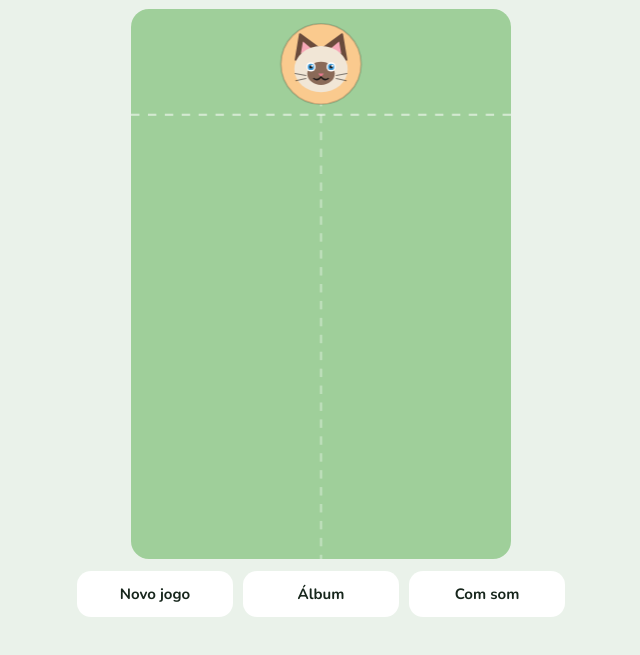
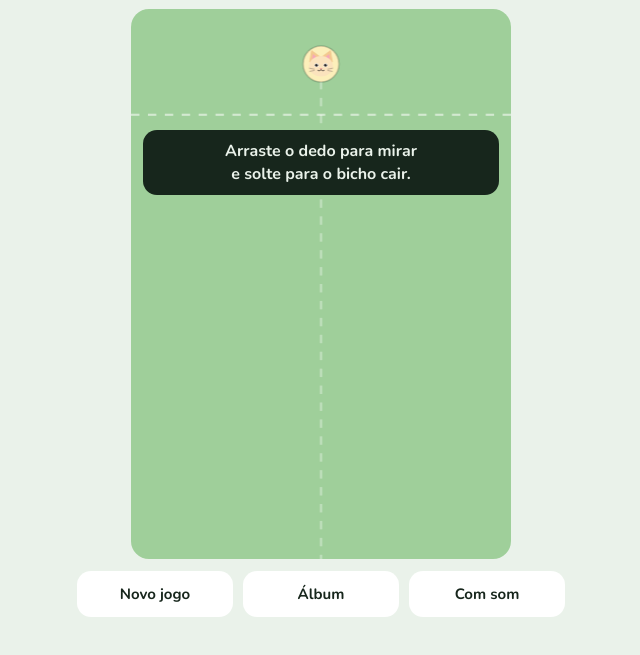
Before and after one commit to lsantoss00/gamenew, a website with bundled scripts: page index.html in a window 1280 px wide. Shown: the part 145-800 px from the top of the page, without its empty margins (319-959 px from the left). Built offline with nearby package versions, Linux system fonts and the light colour scheme.

Commit message:
Add a first-game tutorial
Short tips appear in the yard as things happen: aim and drop, first
merge, the drop clock, the first intruder and combos. Each shows once
and none blocks play. Until the first merge the clock is paused and
only the smallest animal drops, so that merge is guaranteed.

Also fixes the intruder warning sound, which only played when the clock
dropped the animal rather than the player.

Co-Authored-By: Claude Fable 5.2 <noreply@anthropic.com>
Claude-Session: https://claude.ai/code/session_01VX41EpWYoi3JpyjjHsbKXW

```diff
--- a/css/style.css
+++ b/css/style.css
@@ -92,6 +92,13 @@ canvas { display: block; width: 100%; height: 100%; touch-action: none; cursor:
 .pick button { display: flex; align-items: center; gap: 8px; padding: 6px 16px 6px 6px; }
 .pick .face { width: 36px; height: 36px; border-radius: 50%; flex: none; }
 
+.coach {
+  position: absolute; left: 12px; right: 12px; top: 22%; z-index: 3; margin: 0; pointer-events: none;
+  padding: 10px 14px; border-radius: 14px; background: var(--fg); color: var(--bg);
+  font-weight: 700; text-align: center; text-wrap: balance;
+  animation: appear 160ms ease-out;
+}
+
 .overlay {
   position: absolute; inset: 0; z-index: 5; border-radius: 18px;
   background: color-mix(in srgb, var(--bg) 88%, transparent);
@@ -138,5 +145,5 @@ dialog h3.d { color: var(--dog); }
 .album .q { font: 800 22px/1 var(--display); color: var(--muted); }
 
 @media (prefers-reduced-motion: reduce) {
-  .toast { animation: none; }
+  .toast, .coach { animation: none; }
 }
--- a/index.html
+++ b/index.html
@@ -25,6 +25,7 @@
 
   <div class="stage">
     <canvas id="canvas" tabindex="0" aria-label="Quintal: arraste para mirar e solte, ou use as setas e a barra de espaço"></canvas>
+    <p class="coach" id="coach" role="status" hidden></p>
     <div class="overlay" id="over" hidden>
       <h2>O quintal lotou</h2>
       <p>Você fez <b id="final">0</b> pontos. Jogar de novo com:</p>
--- a/js/main.js
+++ b/js/main.js
@@ -120,7 +120,7 @@ function draw() {
   if (!state.over) {
     const r = RADII[state.current - 1];
     drawAnimal(state.current, state.aim, DROP_Y, r, 0, ready ? 1 : 0.35);
-    if (ready && active) { // relógio: o anel vai sumindo até o bicho cair sozinho
+    if (ready && active && !learningBasics()) { // relógio: o anel vai sumindo até o bicho cair sozinho
       ctx.beginPath();
       ctx.arc(state.aim, DROP_Y, r + 5, -Math.PI / 2, -Math.PI / 2 + Math.PI * 2 * (state.timer / dropTime(state)));
       ctx.lineWidth = 4;
@@ -220,6 +220,51 @@ function renderAlbum() {
   }
 }
 
+// --- Tutorial da primeira partida ---
+// Dicas curtas que aparecem no quintal conforme as coisas acontecem, sem travar o jogo.
+
+const TIPS = {
+  aim: 'Arraste o dedo para mirar e solte para o bicho cair.',
+  merge: 'Agora solte outro igual encostado nele: os dois viram um bicho maior.',
+  clock: 'O anel em volta do bicho é o relógio. Se o tempo acabar, ele cai sozinho.',
+  rival: 'Vem aí um intruso! Ele não junta com nada. Para espantá-lo, junte dois bichos encostados nele.',
+  combo: 'Boa! Juntar várias vezes seguidas dá combo e multiplica os pontos.',
+};
+// Quanto tempo cada dica fica na tela; as sem tempo esperam o jogador agir.
+const TIP_SECONDS = { clock: 6, rival: 12, combo: 5 };
+let tutorial = store.get('miau.tutorial', false) ? null : { step: '', t: 0, seen: new Set() };
+
+function tip(step) {
+  if (!tutorial || tutorial.seen.has(step)) return; // cada dica aparece uma vez só
+  tutorial.seen.add(step);
+  tutorial.step = step;
+  tutorial.t = 0;
+  $('coach').textContent = TIPS[step];
+  $('coach').hidden = false;
+}
+
+function endTutorial() {
+  if (!tutorial) return;
+  tutorial = null;
+  $('coach').hidden = true;
+  store.set('miau.tutorial', true);
+}
+
+// Nas duas primeiras dicas o relógio fica parado e só caem filhotes,
+// para a primeira junção ser garantida.
+const learningBasics = () => tutorial && (tutorial.step === 'aim' || tutorial.step === 'merge');
+
+function tutorialTick(elapsed) {
+  if (!tutorial) return;
+  tutorial.t += elapsed;
+  if (state.over) {
+    endTutorial();
+  } else if (tutorial.t > TIP_SECONDS[tutorial.step]) {
+    if (tutorial.step === 'combo') endTutorial();
+    else $('coach').hidden = true; // segue esperando o próximo acontecimento
+  }
+}
+
 // --- Laço do jogo ---
 
 const ring = (x, y, r) => effects.push({ x, y, r, t: 0, life: 0.3 });
@@ -236,6 +281,7 @@ function handle(events) {
       if (e.level >= 6) shake = 0.25;
       sfx.merge(e.level, e.combo);
       unlock(e.level, true);
+      if (tutorial?.step === 'merge') tip('clock');
     } else if (e.type === 'adopt') {
       ring(e.x, e.y, RADII[MAX_LEVEL - 1]);
       floatText(e.x, e.y, `+${fmt(e.gained)}`, 26, '#ffd43b');
@@ -245,6 +291,7 @@ function handle(events) {
     } else if (e.type === 'scare') {
       floatText(e.x, e.y, `Xô! +${e.gained}`, 18, '#ffb3b3');
       sfx.scare();
+      tip('combo');
     } else if (e.type === 'rival') {
       sfx.rival();
     } else if (e.type === 'autodrop') {
@@ -259,21 +306,26 @@ function handle(events) {
 
 let last = performance.now();
 let acc = 0;
+let announced = null; // último aviso de intruso já anunciado
 function frame(now) {
   const elapsed = Math.min(0.05, (now - last) / 1000);
   last = now;
   acc += elapsed;
   const wasOver = state.over;
-  const hadWarning = !!state.warning;
   while (acc >= DT) {
-    handle(active ? tick(state, DT) : step(state, DT));
+    handle(active && !learningBasics() ? tick(state, DT) : step(state, DT));
     acc -= DT;
   }
-  if (state.warning && !hadWarning) sfx.warning();
+  if (state.warning && state.warning !== announced) { // aviso novo, venha de onde vier
+    sfx.warning();
+    tip('rival');
+  }
+  announced = state.warning;
   if (state.over && !wasOver) {
     sfx.over();
     save();
   }
+  tutorialTick(elapsed);
   shake = Math.max(0, shake - elapsed);
   for (const e of effects) e.t += elapsed;
   effects = effects.filter((e) => e.t < e.life);
@@ -285,6 +337,8 @@ function frame(now) {
 function release() {
   if (!drop(state, state.aim)) return;
   sfx.drop();
+  if (tutorial?.step === 'aim') tip('merge');
+  if (learningBasics()) state.next = 1;
   unlock(state.current, false);
   save();
 }
@@ -373,6 +427,11 @@ document.addEventListener('visibilitychange', () => {
 });
 
 unlock(Math.max(state.current, state.next, ...state.bodies.map((b) => b.level)), false);
+if (tutorial) {
+  if (state.drops === 0) state.current = 1;
+  state.next = 1;
+  tip('aim');
+}
 state.aim = clampAim(state.current, state.aim);
 resize();
 requestAnimationFrame(frame);
```
